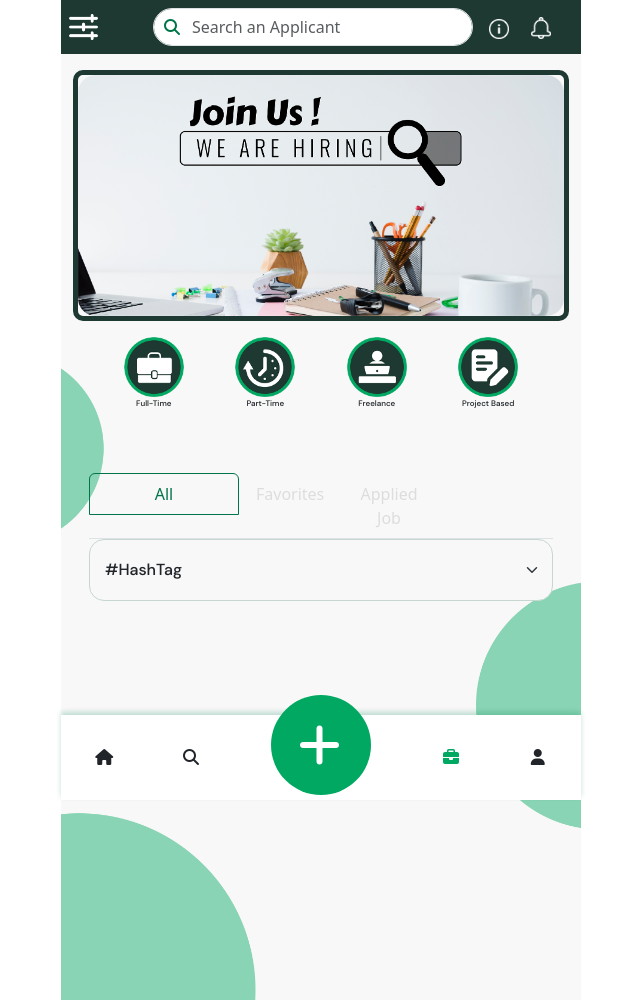
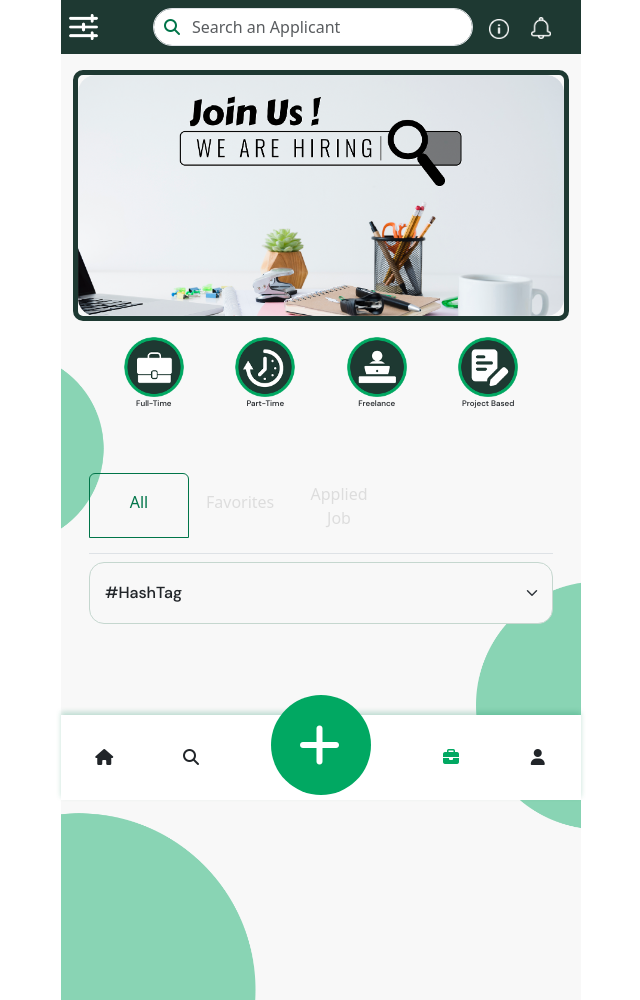
Before and after one commit to Do-Test-Live/W-Hire-and-Zeek, a PHP site: page /jobs.php in a window 1280 px wide. Shown: the whole page, without its empty margins (319-959 px from the left). Run offline with PHP 8.4, Linux system fonts and the light colour scheme; the visitor is signed in with stand-in values (Sample User, id 1); data that the repository does not hold is empty; some libraries are stand-ins or nearby versions.

Commit message:
update job

```diff
--- a/assets/css/style.css
+++ b/assets/css/style.css
@@ -435,7 +435,7 @@ h1 {
     background: url("../images/11/11bg.webp") no-repeat;
     background-size: cover;
 
-    height: 150vh;
+    height: 135vh;
     max-width: 520px;
     margin: auto;
 }
--- a/jobs.php
+++ b/jobs.php
@@ -156,10 +156,10 @@ if (isset($_POST['favourite'])) {
                 <div class="mt-5 text-center">
                     <!-- Nav tabs -->
                     <ul class="nav nav-tabs" role="tablist">
-                        <li class="nav-item" role="presentation" style="width: 150px">
-                            <a aria-controls="tab1" aria-selected="true" class="nav-link active" data-bs-toggle="tab"
+                        <li class="nav-item" role="presentation" style="width: 100px;height:80px;">
+                            <a aria-controls="tab1" aria-selected="true" class="nav-link active pt-3" data-bs-toggle="tab"
                                href="#tab1"
-                               id="tab1-tab" role="tab">
+                               id="tab1-tab" role="tab" style="height: 65px">
                                 <?php
                                 $query = "SELECT * FROM `customer` where id='$userId'";
                                 $data = $db_handle->runQuery($query);
@@ -169,18 +169,18 @@ if (isset($_POST['favourite'])) {
                                 All
                             </a>
                         </li>
-                        <li class="nav-item" role="presentation" style="width: 100px">
-                            <a aria-controls="tab2" aria-selected="false" class="nav-link" data-bs-toggle="tab"
+                        <li class="nav-item" role="presentation" style="width: 100px;height:80px;">
+                            <a aria-controls="tab2" aria-selected="false" class="nav-link pt-3" data-bs-toggle="tab"
                                href="#tab2"
-                               id="tab2-tab" role="tab">Favorites</a>
+                               id="tab2-tab" role="tab" style="height: 65px">Favorites</a>
                         </li>
-                        <li class="nav-item" role="presentation" style="width: 100px">
+                        <li class="nav-item" role="presentation" style="width: 100px;height:80px;">
                             <a aria-controls="tab3" aria-selected="false" class="nav-link" data-bs-toggle="tab"
                                href="#tab3"
-                               id="tab3-tab" role="tab">Applied Job</a>
+                               id="tab3-tab" role="tab" style="height: 65px">Applied Job</a>
                         </li>
                     </ul>
-                    <div class="mb-3">
+                    <div class="mb-3 mt-2">
                         <select class="form-select fs-form-control" aria-label="Default select example" name="keywords"
                                 onchange="changeClass(this.value);" required>
                             <option value="All" selected>#HashTag</option>
--- a/profile.php
+++ b/profile.php
@@ -366,8 +366,7 @@ $fetch_user = $db_handle->runQuery("select * from customer where id = '$userId'"
                     </div>
                     <div class="col-8 mt-5 mx-auto text-center">
                         <small>
-                            Version: 4.9.32 (1680654530/2023-04-05)
-                            App: 3f082a1 (1681907643 / 2023-04-19)
+                            Powered by <a href="https://ngt-tech.io" class="text-decoration-none">NGTTech.io</a>
                         </small>
                     </div>
                 </div>
```
Also changed, not shown: company-profile.php (+11 -1 lines), job-post.php (+78 -34 lines).
